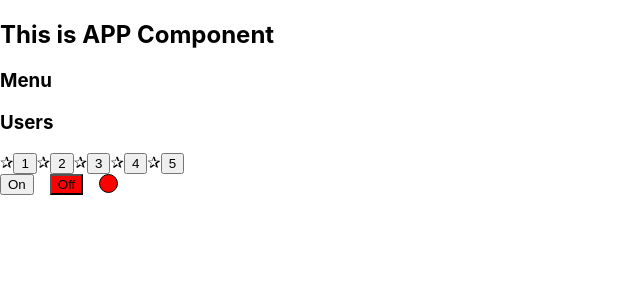
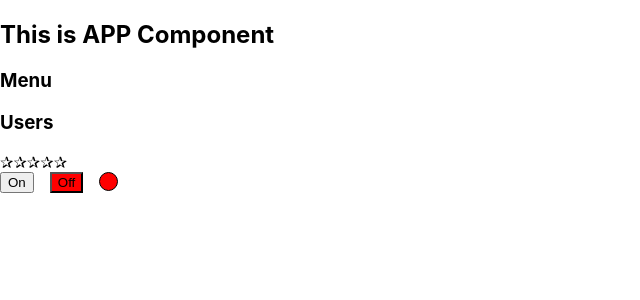
Before and after one commit to akach-dev/react-ts-is-simple, a React (Create React App) app: page / in a window 1280 px wide. Shown: the top 300 px of the page, without its empty margins (0-640 px from the left). Built offline with nearby package versions, Linux system fonts and the light colour scheme.

Commit message:
up rating

```diff
--- a/src/components/Rating.tsx
+++ b/src/components/Rating.tsx
@@ -1,26 +1,17 @@
 import {Star} from "./Star";
 import React, {FC, useState} from "react";
 
-type RatingPropsType = {
-  // value: 0 | 1 | 2 | 3 | 4 | 5
-}
 
-export const Rating: FC<RatingPropsType> = () => {
+export const Rating: FC = () => {
   const [select, setSelect] = useState(0)
 
-  const selectHandler = (value: number) => setSelect(value)
   return (
      <div>
-       <Star selected={select > 0}/>
-       <button onClick={() => selectHandler(1)}>1</button>
-       <Star selected={select > 1}/>
-       <button onClick={() => selectHandler(2)}>2</button>
-       <Star selected={select > 2}/>
-       <button onClick={() => selectHandler(3)}>3</button>
-       <Star selected={select > 3}/>
-       <button onClick={() => selectHandler(4)}>4</button>
-       <Star selected={select > 4}/>
-       <button onClick={() => selectHandler(5)}>5</button>
+       <Star value={1} setSelect={setSelect} selected={select > 0}/>
+       <Star value={2} setSelect={setSelect} selected={select > 1}/>
+       <Star value={3} setSelect={setSelect} selected={select > 2}/>
+       <Star value={4} setSelect={setSelect} selected={select > 3}/>
+       <Star value={5} setSelect={setSelect} selected={select > 4}/>
      </div>
   )
 }
```
